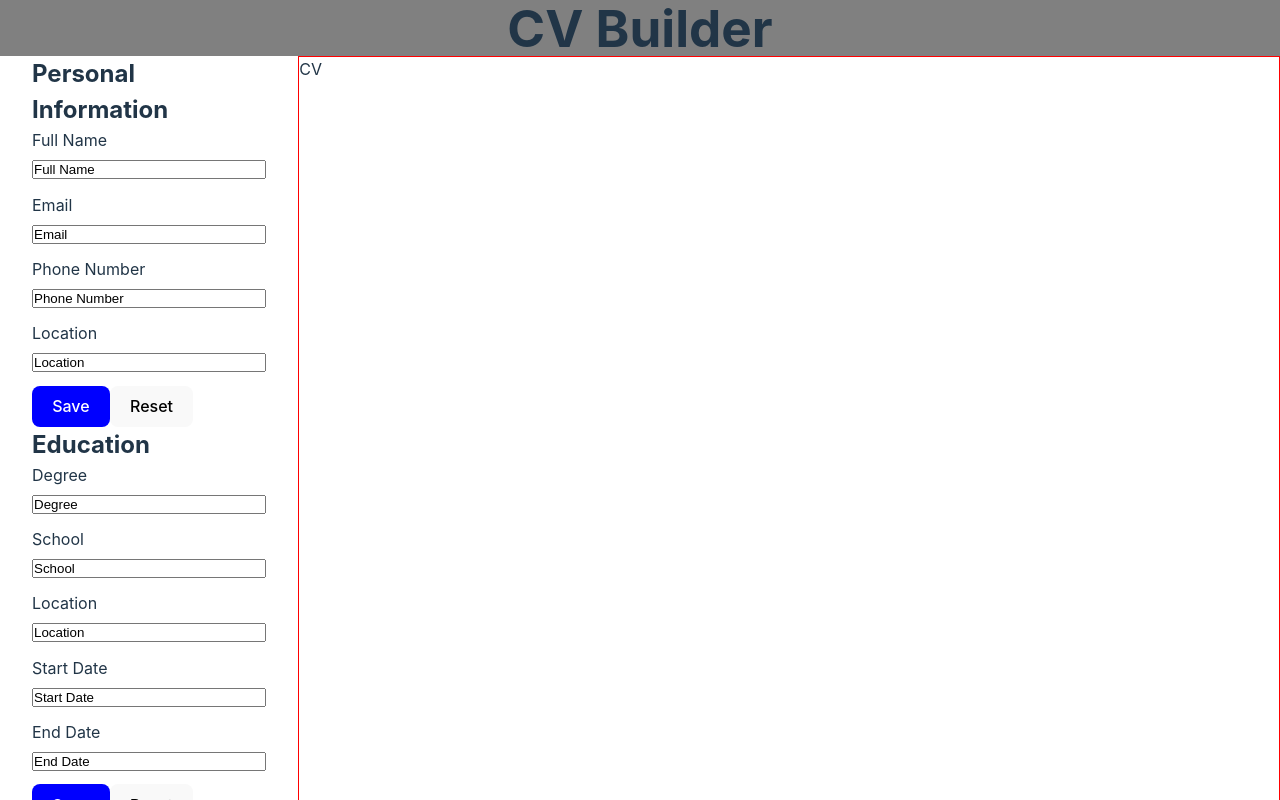
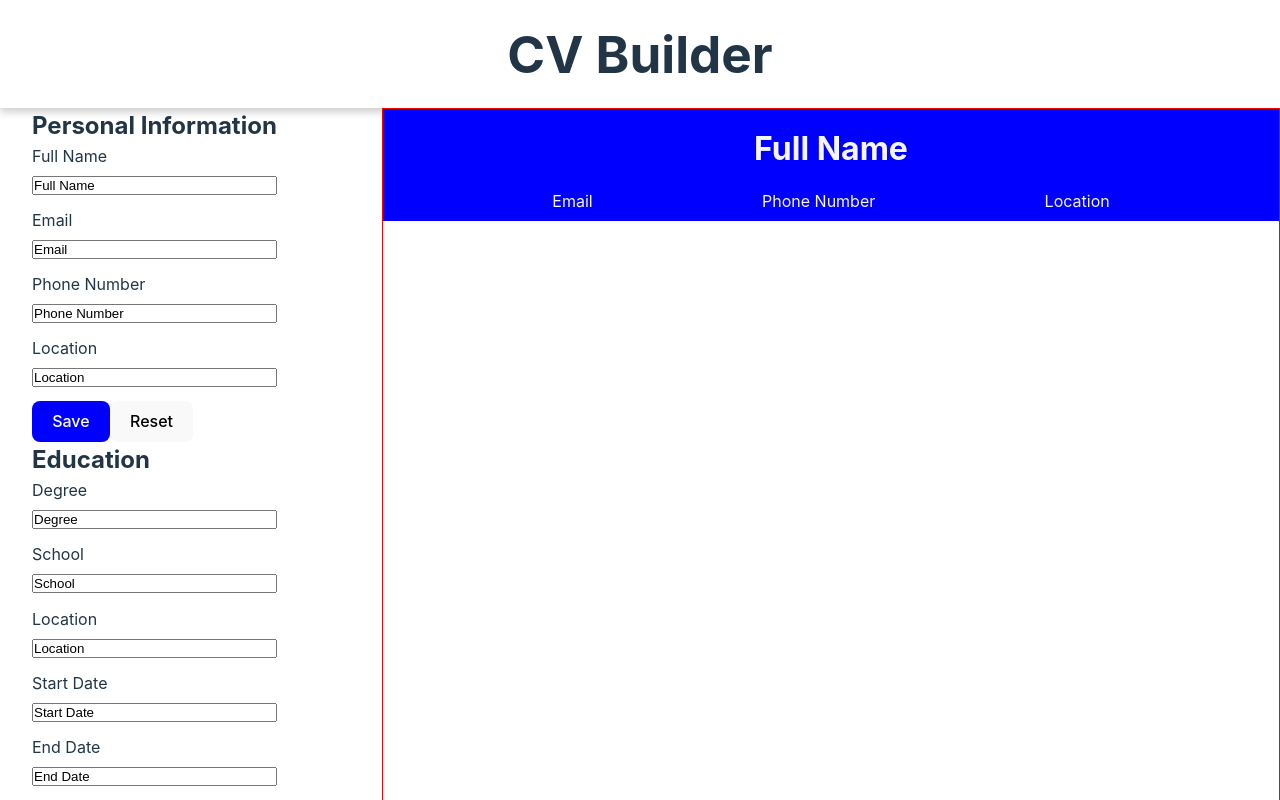
Before and after one commit to miguelgbandeira/cv-builder-react, a React (Vite) app: page / in a window 1280 px wide. Shown: the top 800 px of the page. Built offline with nearby package versions, Linux system fonts and the light colour scheme.

Commit message:
Add skeleton styling for header and cv header

```diff
--- a/src/App.css
+++ b/src/App.css
@@ -17,6 +17,7 @@
   margin: 0 2em;
 }
 .cv-container {
-  width: 80%;
+  width: 70%;
   border: 1px solid red;
+  margin-left: auto;
 }
--- a/src/components/Header.jsx
+++ b/src/components/Header.jsx
@@ -1,5 +1,5 @@
 import "../styles/Header.css";
 
 export default function Header() {
-  return <h1>CV Builder</h1>;
+  return <h1 id="header-title">CV Builder</h1>;
 }
--- a/src/components/HeaderSection.jsx
+++ b/src/components/HeaderSection.jsx
@@ -1 +1,14 @@
-export default function HeaderSection() {}
+import "../styles/HeaderSection.css";
+
+export default function HeaderSection() {
+  return (
+    <div className="cv-header-container">
+      <h1 className="header-name">Full Name</h1>
+      <div className="subsection">
+        <div className="email">Email</div>
+        <div className="phone-number">Phone Number</div>
+        <div className="location">Location</div>
+      </div>
+    </div>
+  );
+}
--- a/src/components/Resume.jsx
+++ b/src/components/Resume.jsx
@@ -1,3 +1,9 @@
+import HeaderSection from "./HeaderSection";
+
 export default function Resume() {
-  return <div>CV</div>;
+  return (
+    <div>
+      <HeaderSection />
+    </div>
+  );
 }
--- a/src/index.css
+++ b/src/index.css
@@ -11,11 +11,6 @@
   text-rendering: optimizeLegibility;
   -webkit-font-smoothing: antialiased;
   -moz-osx-font-smoothing: grayscale;
-}
-
-h1 {
-  font-size: 3.2em;
-  line-height: 1.1;
 }
 
 button {
--- a/src/styles/Header.css
+++ b/src/styles/Header.css
@@ -1,4 +1,7 @@
-h1 {
+#header-title {
   text-align: center;
-  background-color: grey;
+  font-size: 3.2em;
+  line-height: 1.1;
+  padding: 0.5em;
+  box-shadow: 0px 4px 8px rgba(0, 0, 0, 0.2);
 }
--- /dev/null
+++ b/src/styles/HeaderSection.css
@@ -0,0 +1,15 @@
+.cv-header-container {
+  background-color: blue;
+  color: whitesmoke;
+  text-align: center;
+}
+
+.subsection {
+  display: flex;
+  justify-content: space-evenly;
+  padding-bottom: 0.5em;
+}
+
+.header-name {
+  padding: 0.5em 0;
+}
```
Also changed, not shown: src/components/FormsSection.jsx (deleted, +0 -13 lines).
